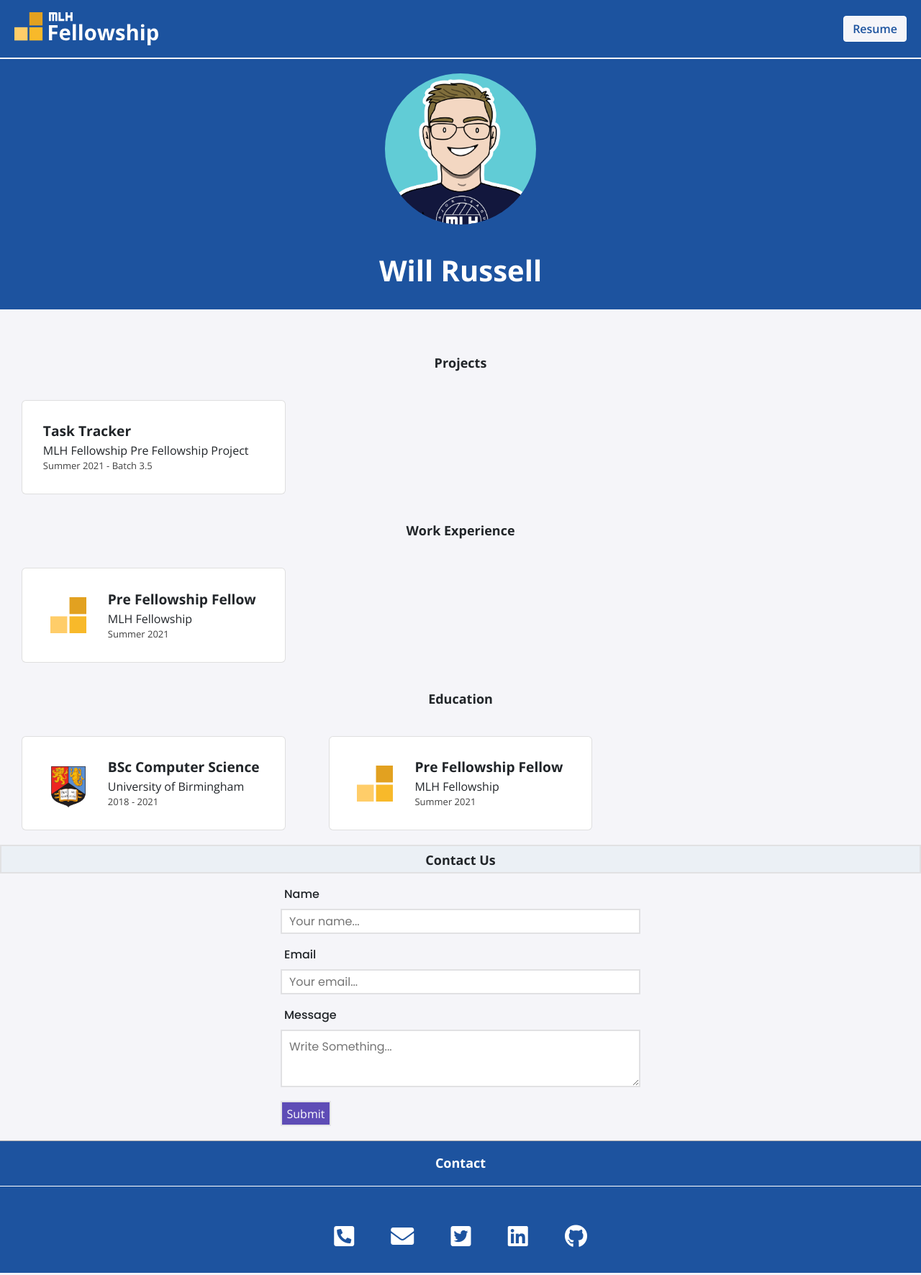
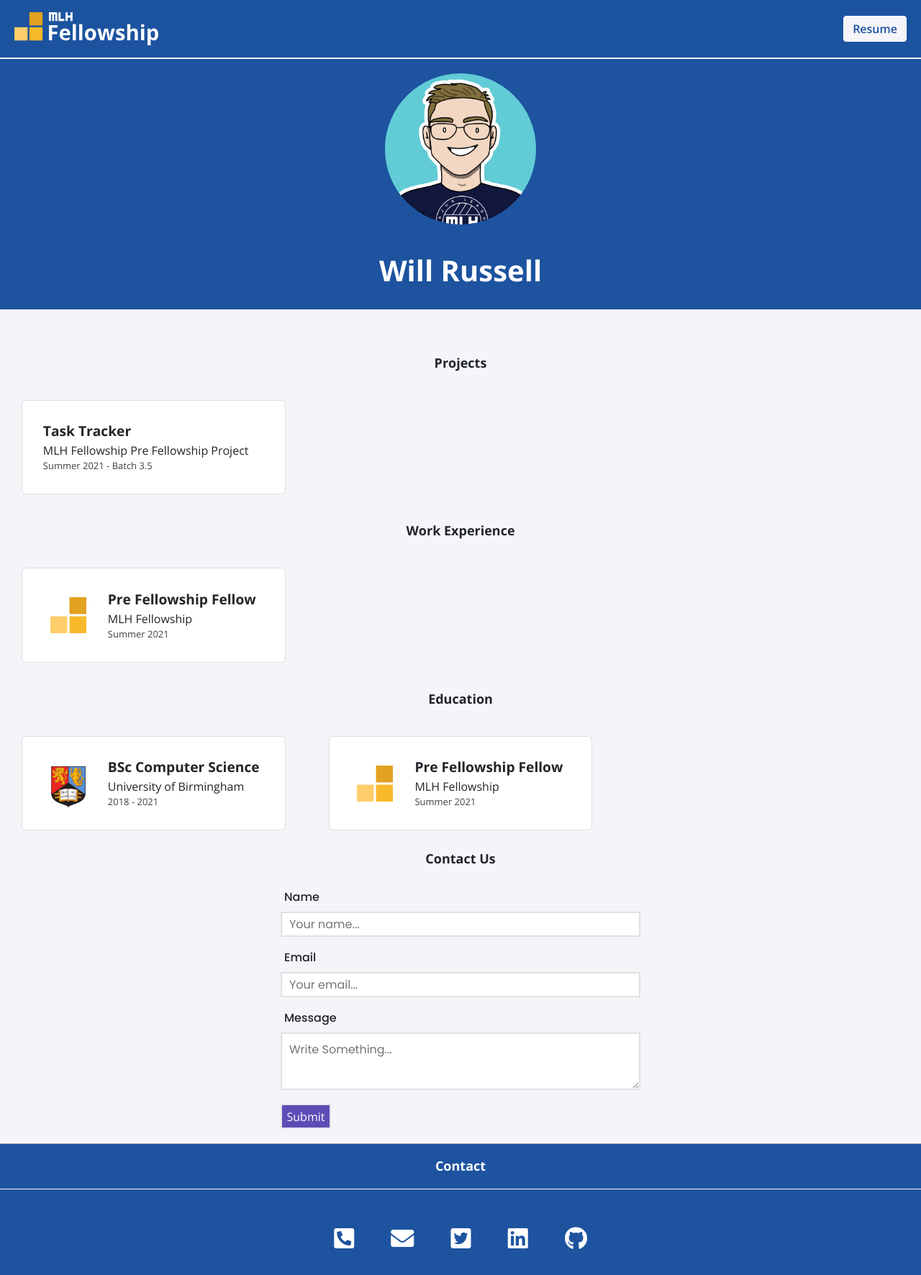
Before and after one commit to MLH-Fellowship/pod-3.1.0-portfolio, a Jekyll site: the page built from index.html, in a window 1280 px wide. Shown: the whole page at 72% size. Built offline with Jekyll 4.4.1, drawn with Linux system fonts in a browser that asks for light colours; nearby versions of some CDN libraries.

Commit message:
css changes

```diff
--- a/_sass/contact.scss
+++ b/_sass/contact.scss
@@ -3,9 +3,7 @@
 }
 #heading {
 	text-align: center;
-	background-color: #ebf0f5;
-	border: 2px solid #e1e1e3;
-	height: 40px;
+	margin-bottom: 25px;
 }
 #heading h2 {
 	margin-top: 9px;
```
